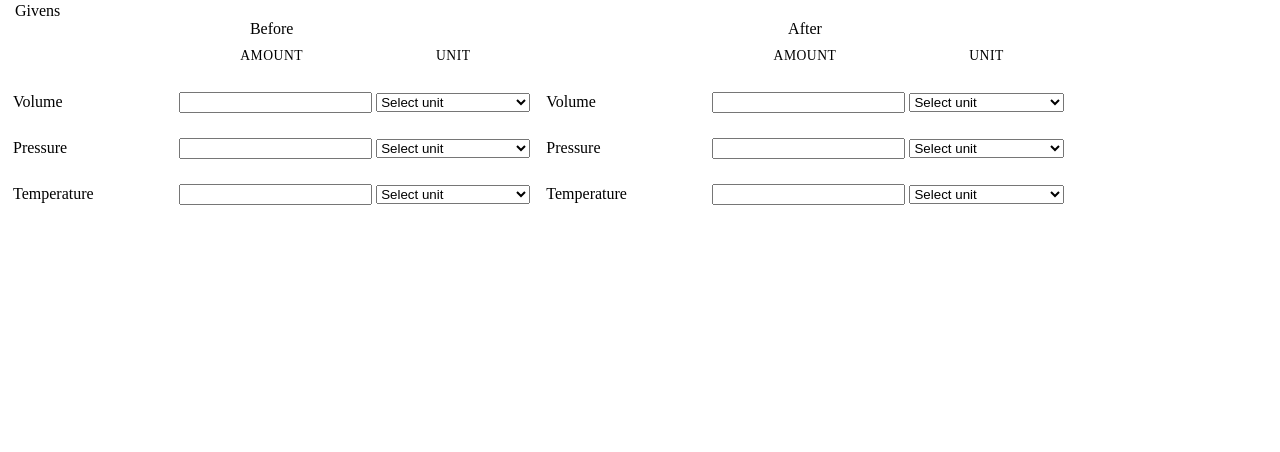
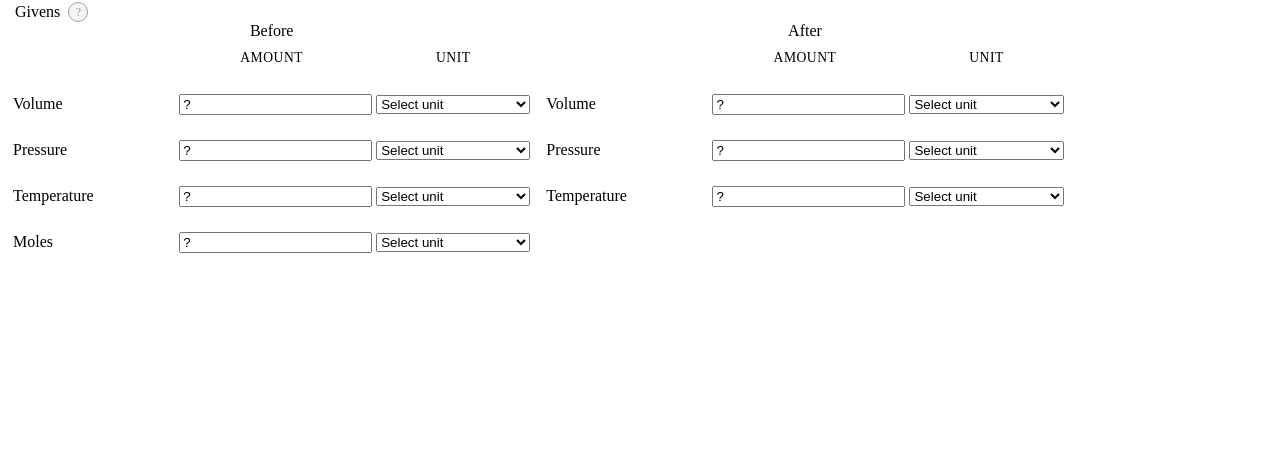
Before and after one commit to bmidd7/Website, a Django app: page /School/Chemistry/ in a window 1280 px wide. Shown: the part 29-481 px from the top of the page. Run offline with Django 5.2, Linux system fonts and the light colour scheme; style sheets or scripts are compiled from the project's sources; some libraries are stand-ins or nearby versions.

Commit message:
added all units i think will likely be used. Am starting to add moles. I will add a db/model next w/ Select2 for options of molecules

```diff
--- a/All_Websites/static/css/School/Chem.css
+++ b/All_Websites/static/css/School/Chem.css
@@ -37,6 +37,55 @@
   text-align: center;
 }
 
+#givens-legend {
+  display: inline-flex;
+  align-items: center;
+  gap: 8px;
+}
+
+.givens-hint {
+  position: relative;
+  display: inline-flex;
+  align-items: center;
+  justify-content: center;
+  width: 18px;
+  height: 18px;
+  border: 1px solid #9aa0a6;
+  color: #9aa0a6;
+  background: #f4f5f6;
+  border-radius: 50%;
+  font-size: 0.75rem;
+  line-height: 1;
+  cursor: help;
+  user-select: none;
+}
+
+.givens-hint::after {
+  content: attr(data-tooltip);
+  position: absolute;
+  left: 0;
+  top: calc(100% + 8px);
+  transform: none;
+  min-width: 220px;
+  max-width: 320px;
+  padding: 8px 10px;
+  border-radius: 8px;
+  background: #1f2226;
+  color: #f2f2f2;
+  font-size: 0.75rem;
+  line-height: 1.3;
+  box-shadow: 0 6px 18px rgba(0, 0, 0, 0.25);
+  opacity: 0;
+  pointer-events: none;
+  transition: opacity 150ms ease;
+  z-index: 2;
+}
+
+.givens-hint:hover::after,
+.givens-hint:focus-visible::after {
+  opacity: 1;
+}
+
 .givens-grid {
   display: grid;
   grid-template-columns: minmax(120px, 1fr) minmax(160px, 1.2fr) minmax(140px, 1fr);
--- a/All_Websites/static/css/School/Chem.scss
+++ b/All_Websites/static/css/School/Chem.scss
@@ -37,6 +37,55 @@
     text-align: center;
 }
 
+#givens-legend {
+    display: inline-flex;
+    align-items: center;
+    gap: 8px;
+}
+
+.givens-hint {
+    position: relative;
+    display: inline-flex;
+    align-items: center;
+    justify-content: center;
+    width: 18px;
+    height: 18px;
+    border: 1px solid #9aa0a6;
+    color: #9aa0a6;
+    background: #f4f5f6;
+    border-radius: 50%;
+    font-size: 0.75rem;
+    line-height: 1;
+    cursor: help;
+    user-select: none;
+}
+
+.givens-hint::after {
+    content: attr(data-tooltip);
+    position: absolute;
+    left: 0;
+    top: calc(100% + 8px);
+    transform: none;
+    min-width: 220px;
+    max-width: 320px;
+    padding: 8px 10px;
+    border-radius: 8px;
+    background: #1f2226;
+    color: #f2f2f2;
+    font-size: 0.75rem;
+    line-height: 1.3;
+    box-shadow: 0 6px 18px rgba(0, 0, 0, 0.25);
+    opacity: 0;
+    pointer-events: none;
+    transition: opacity 150ms ease;
+    z-index: 2;
+}
+
+.givens-hint:hover::after,
+.givens-hint:focus-visible::after {
+    opacity: 1;
+}
+
 .givens-grid {
     display: grid;
     grid-template-columns: minmax(120px, 1fr) minmax(160px, 1.2fr) minmax(140px, 1fr);
--- a/All_Websites/static/js/School/Chem/Gases.js
+++ b/All_Websites/static/js/School/Chem/Gases.js
@@ -1,3 +1,5 @@
+
+
 //GB...  (Given (Before), Type, Unit/)
 const GBV = [
   document.getElementById("before-volume-given").value,
@@ -26,4 +28,41 @@ const GAT = [
   document.getElementById("after-temperature-unit-given").value,
 ];
 
-for
+const DEFAULT_AMOUNT_VALUE = "?";
+const NUMBER_PATTERN = /^-?(?:\d+\.?\d*|\.\d+)(?:[eE][+-]?\d+)?$/;
+const amountInputs = document.querySelectorAll("#givens input[type=\"text\"]");
+
+const validateAmountInput = (input) => {
+  const value = input.value.trim();
+
+  if (value === "" || value === DEFAULT_AMOUNT_VALUE) {
+    input.setCustomValidity("");
+    return;
+  }
+
+  if (value === "?" || NUMBER_PATTERN.test(value)) {
+    input.setCustomValidity("");
+  } else {
+    input.setCustomValidity("Enter a number or ?.");
+  }
+};
+
+amountInputs.forEach((input) => {
+  input.addEventListener("focus", () => {
+    if (input.value === DEFAULT_AMOUNT_VALUE) {
+      input.select();
+    }
+  });
+
+  input.addEventListener("input", () => {
+    validateAmountInput(input);
+  });
+
+  input.addEventListener("blur", () => {
+    if (input.value.trim() === "") {
+      input.value = DEFAULT_AMOUNT_VALUE;
+    }
+    validateAmountInput(input);
+    input.reportValidity();
+  });
+});
--- a/All_Websites/templates/School/Chem/Gases.html
+++ b/All_Websites/templates/School/Chem/Gases.html
@@ -3,7 +3,7 @@
 
 
 {% block title %}
-    Chemistry
+    Gases Calculations
 {% endblock %}
 
 {% block app-specific-logo-in-sidebar %}
@@ -34,6 +34,14 @@
             <div id="givens">
                 <legend id="givens-legend">
                     Givens
+                    <span
+                        class="givens-hint"
+                        data-tooltip="Enter '?' for unknown. Numbers can be decimals or scientific notation (e.g., 1.2e-3)."
+                        aria-label="Givens help"
+                        tabindex="0"
+                    >
+                        ?
+                    </span>
                 </legend>
 
 
@@ -48,21 +56,42 @@
                             <div class="grid-header">Unit</div>
 
                             <div class="grid-label">Volume</div>
-                            <input type="number" min="0" id="before-volume-given">
+                            <input type="text" value="?" id="before-volume-given">
                             <select id="before-volume-unit-given">
                                 <option value="" disabled selected>Select unit</option>
+                                <option value="Liters">L</option>
+                                <option value="Milliliters">mL</option>
+                                <option value="Cubic Centimeters">cm³</option>
                             </select>
 
                             <div class="grid-label">Pressure</div>
-                            <input type="number" min="0" id="before-pressure-given">
+                            <input type="text" value="?" id="before-pressure-given">
                             <select id="before-pressure-unit-given">
                                 <option value="" disabled selected>Select unit</option>
+                                <option value="Kilopascal">kPa</option>
+                                <option value="Pascal">Pa</option>
+                                <option value="Atmosphere">atm</option>
+                                <option value="Torr">Torr</option>
+                                <option value="mmHg">mmHg</option>
+                                <option value="PSI">PSI</option>
                             </select>
 
                             <div class="grid-label">Temperature</div>
-                            <input type="number" id="before-temperature-given">
+                            <input type="text" value="?" id="before-temperature-given">
                             <select id="before-temperature-unit-given">
                                 <option value="" disabled selected>Select unit</option>
+                                <option value="Celsius">°C</option>
+                                <option value="Kelvin">K</option>
+                                <option value="Fahrenheit">°F</option>
+                            </select>
+
+                            <div class="grid-label">Moles</div>
+                            <input type="text" value="?" id="before-temperature-given">
+                            <select id="before-temperature-unit-given">
+                                <option value="" disabled selected>Select unit</option>
+                                <option value="Celsius">°C</option>
+                                <option value="Kelvin">K</option>
+                                <option value="Fahrenheit">°F</option>
                             </select>
                         </div>
                     </div>
@@ -77,21 +106,33 @@
                             <div class="grid-header">Unit</div>
 
                             <div class="grid-label">Volume</div>
-                            <input type="number" min="0" id="after-volume-given">
+                            <input type="text" value="?" id="after-volume-given">
                             <select id="after-volume-unit-given">
                                 <option value="" disabled selected>Select unit</option>
+                                <option value="Liters">L</option>
+                                <option value="Milliliters">mL</option>
+                                <option value="Cubic Centimeters">cm³</option>
                             </select>
 
                             <div class="grid-label">Pressure</div>
-                            <input type="number" min="0" id="after-pressure-given">
+                            <input type="text" value="?" id="after-pressure-given">
                             <select id="after-pressure-unit-given">
                                 <option value="" disabled selected>Select unit</option>
+                                <option value="Kilopascal">kPa</option>
+                                <option value="Pascal">Pa</option>
+                                <option value="Atmosphere">atm</option>
+                                <option value="Torr">Torr</option>
+                                <option value="mmHg">mmHg</option>
+                                <option value="PSI">PSI</option>
                             </select>
 
                             <div class="grid-label">Temperature</div>
-                            <input type="number" id="after-temperature-given">
+                            <input type="text" value="?" id="after-temperature-given">
                             <select id="after-temperature-unit-given">
                                 <option value="" disabled selected>Select unit</option>
+                                <option value="Celsius">°C</option>
+                                <option value="Kelvin">°K</option>
+                                <option value="Fahrenheit">°F</option>
                             </select>
                         </div>
                     </div>
@@ -100,5 +141,13 @@
         </div>
     </main>
 
+    <!--For Select2-->
+    <link rel="stylesheet" href="https://cdn.jsdelivr.net/npm/select2@4.1.0-rc.0/dist/css/select2.min.css">
+    <script src="https://cdn.jsdelivr.net/npm/select2@4.1.0-rc.0/dist/js/select2.min.js"></script>
+
+
+    <!--Mine-->
     <link rel="stylesheet" href="{% static 'css/School/Chem.css' %}">
+
+    <script type="module" src="{% static 'js/School/Chem/Gases.js' %}"></script>
 {% endblock %}
```
Also changed, not shown: All_Websites/static/js/School/localModules.js (added, +16 -0 lines).
